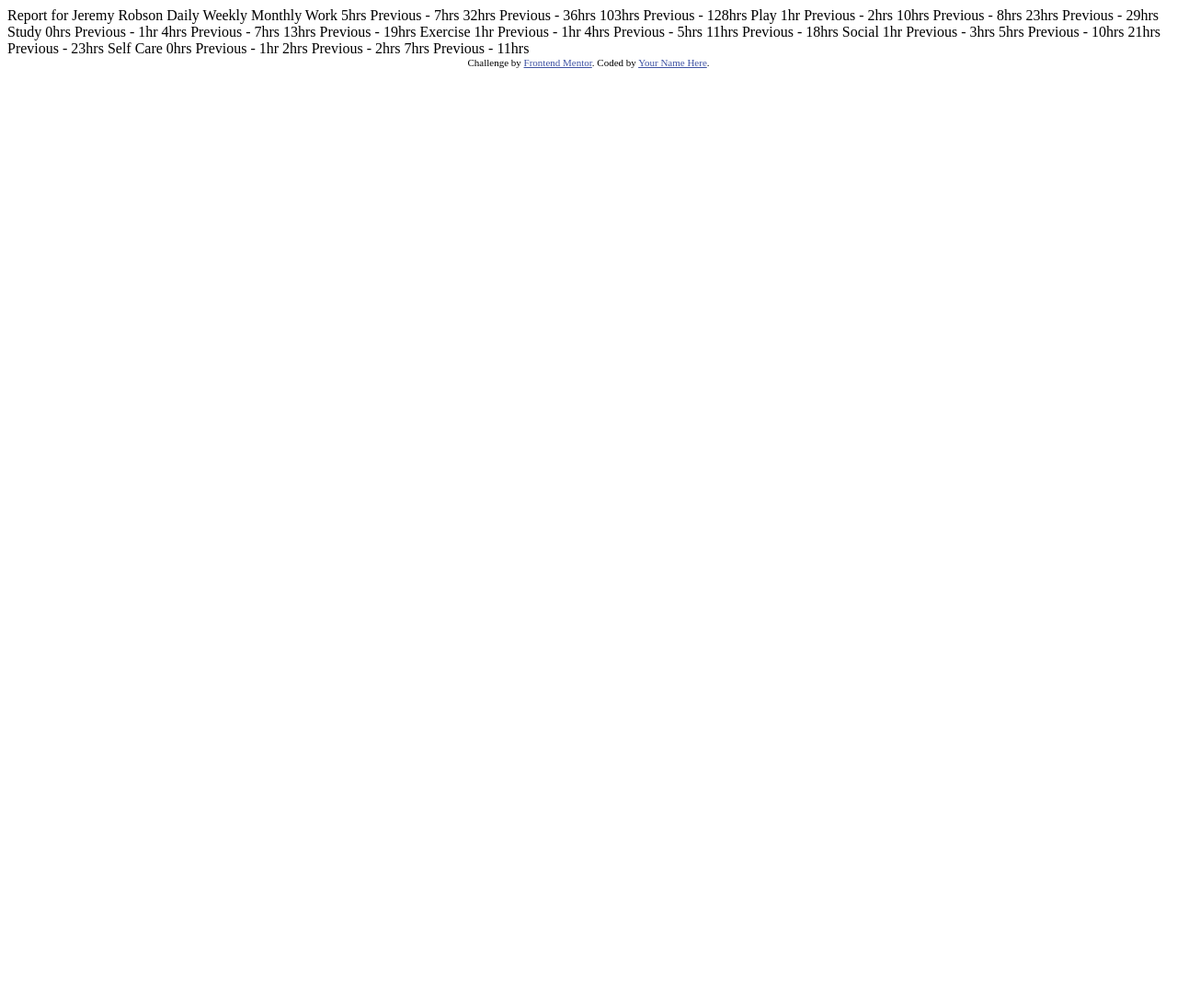
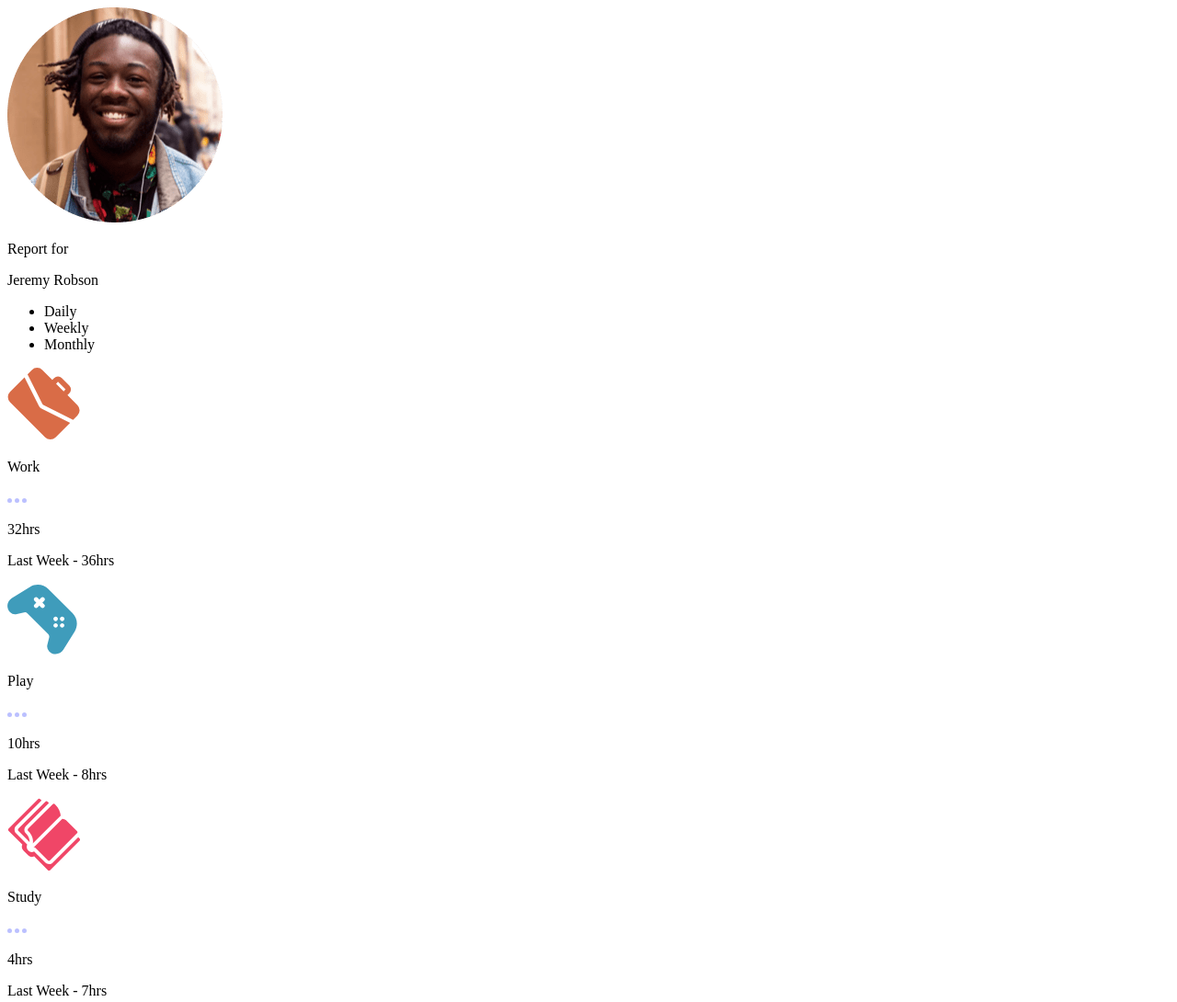
Before and after one commit to robinjmm/time-tracking-dashboard, a website: page index.html in a window 1280 px wide. Shown: the top 1090 px of the page at 92% size. Before the commit the page ends 800 px from the top, so only its background shows below. Drawn offline with Linux system fonts and the light colour scheme; files whose address does not match are found by name.

Commit message:
Finish initial markup for project

```diff
--- a/index.html
+++ b/index.html
@@ -1,80 +1,151 @@
 <!DOCTYPE html>
 <html lang="en">
 <head>
-  <meta charset="UTF-8">
-  <meta name="viewport" content="width=device-width, initial-scale=1.0"> <!-- displays site properly based on user's device -->
+	<meta charset="UTF-8">
+	<meta name="viewport" content="width=device-width, initial-scale=1.0">
+	<meta name="description" content="My solution for the Time Tracking Dashboard challenge from Frontendmentor.io">
 
-  <link rel="icon" type="image/png" sizes="32x32" href="./images/favicon-32x32.png">
+	<!-- Favicons -->
+	<link rel="apple-touch-icon" type="image/png" sizes="180x180" href="/favicon/apple-touch-icon.png">
+	<link rel="icon" type="image/png" sizes="32x32" href="/favicon/favicon-32x32.png">
+	<link rel="icon" type="image/png" sizes="16x16" href="/favicon/favicon-16x16.png">
 
-  <title>Frontend Mentor | Time tracking dashboard</title>
-
-  <!-- Feel free to remove these styles or customise in your own stylesheet 👍 -->
-  <style>
-    .attribution { font-size: 11px; text-align: center; }
-    .attribution a { color: hsl(228, 45%, 44%); }
-  </style>
+	<title>Time Tracking Dashboard</title>
 </head>
 <body>
 
-  Report for
-  Jeremy Robson
+	<main>
+		<article class="profile-card">
+			<div class="profile-card__header">
+				<img src="/images/image-jeremy.png" alt="Jeremy smiling at the camera">
 
-  Daily
-  Weekly
-  Monthly
+				<div class="profile-card__info">
+					<p>Report for</p>
+					<p>Jeremy Robson</p>
+				</div>
+			</div>
 
-  Work
-  5hrs <!-- daily -->
-  Previous - 7hrs <!-- daily -->
-  32hrs <!-- weekly -->
-  Previous - 36hrs <!-- weekly -->
-  103hrs <!-- monthly -->
-  Previous - 128hrs <!-- monthly -->
+			<div class="profile-card__body">
+				<ul>
+					<li>Daily</li>
+					<li>Weekly</li>
+					<li>Monthly</li>
+				</ul>
+			</div>
+		</article>
 
-  Play
-  1hr <!-- daily -->
-  Previous - 2hrs <!-- daily -->
-  10hrs <!-- weekly -->
-  Previous - 8hrs <!-- weekly -->
-  23hrs <!-- monthly -->
-  Previous - 29hrs <!-- monthly -->
+		<article class="activity-card">
+			<div>
+				<img src="/images/icon-work.svg" alt="">
+			</div>
 
-  Study
-  0hrs <!-- daily -->
-  Previous - 1hr <!-- daily -->
-  4hrs <!-- weekly -->
-  Previous - 7hrs <!-- weekly -->
-  13hrs <!-- monthly -->
-  Previous - 19hrs <!-- monthly -->
+			<div>
+				<p>Work</p>
+				<img src="/images/icon-ellipsis.svg" alt="">
+			</div>
 
-  Exercise
-  1hr <!-- daily -->
-  Previous - 1hr <!-- daily -->
-  4hrs <!-- weekly -->
-  Previous - 5hrs <!-- weekly -->
-  11hrs <!-- monthly -->
-  Previous - 18hrs <!-- monthly -->
+			<div>
+				<p>32hrs</p>
+				<p>Last Week - 36hrs</p>
+			</div>
+		</article>
 
-  Social
-  1hr <!-- daily -->
-  Previous - 3hrs <!-- daily -->
-  5hrs <!-- weekly -->
-  Previous - 10hrs <!-- weekly -->
-  21hrs <!-- monthly -->
-  Previous - 23hrs <!-- monthly -->
+		<article class="activity-card">
+			<div>
+				<img src="/images/icon-play.svg" alt="">
+			</div>
 
-  Self Care
-  0hrs <!-- daily -->
-  Previous - 1hr <!-- daily -->
-  2hrs <!-- weekly -->
-  Previous - 2hrs <!-- weekly -->
-  7hrs <!-- monthly -->
-  Previous - 11hrs <!-- monthly -->
+			<div>
+				<p>Play</p>
+				<img src="/images/icon-ellipsis.svg" alt="">
+			</div>
 
+			<div>
+				<p>10hrs</p>
+				<p>Last Week - 8hrs</p>
+			</div>
+		</article>
 
-  <div class="attribution">
-    Challenge by <a href="https://www.frontendmentor.io?ref=challenge" target="_blank">Frontend Mentor</a>.
-    Coded by <a href="#">Your Name Here</a>.
-  </div>
+		<article class="activity-card">
+			<div>
+				<img src="/images/icon-study.svg" alt="">
+			</div>
+
+			<div>
+				<p>Study</p>
+				<img src="/images/icon-ellipsis.svg" alt="">
+			</div>
+
+			<div>
+				<p>4hrs</p>
+				<p>Last Week - 7hrs</p>
+			</div>
+		</article>
+
+		<article class="activity-card">
+			<div>
+				<img src="/images/icon-exercise.svg" alt="">
+			</div>
+
+			<div>
+				<p>Exercise</p>
+				<img src="/images/icon-ellipsis.svg" alt="">
+			</div>
+
+			<div>
+				<p>4hrs</p>
+				<p>Last Week - 5hrs</p>
+			</div>
+		</article>
+
+		<article class="activity-card">
+			<div>
+				<img src="/images/icon-exercise.svg" alt="">
+			</div>
+
+			<div>
+				<p>Exercise</p>
+				<img src="/images/icon-ellipsis.svg" alt="">
+			</div>
+
+			<div>
+				<p>4hrs</p>
+				<p>Last Week - 5hrs</p>
+			</div>
+		</article>
+
+		<article class="activity-card">
+			<div>
+				<img src="/images/icon-social.svg" alt="">
+			</div>
+
+			<div>
+				<p>Social</p>
+				<img src="/images/icon-ellipsis.svg" alt="">
+			</div>
+
+			<div>
+				<p>5hrs</p>
+				<p>Last Week - 10hrs</p>
+			</div>
+		</article>
+
+		<article class="activity-card">
+			<div>
+				<img src="/images/icon-self-care.svg" alt="">
+			</div>
+
+			<div>
+				<p>Self Care</p>
+				<img src="/images/icon-ellipsis.svg" alt="">
+			</div>
+
+			<div>
+				<p>2hrs</p>
+				<p>Last Week - 2hrs</p>
+			</div>
+		</article>
+	</main>
+
 </body>
 </html>
```
